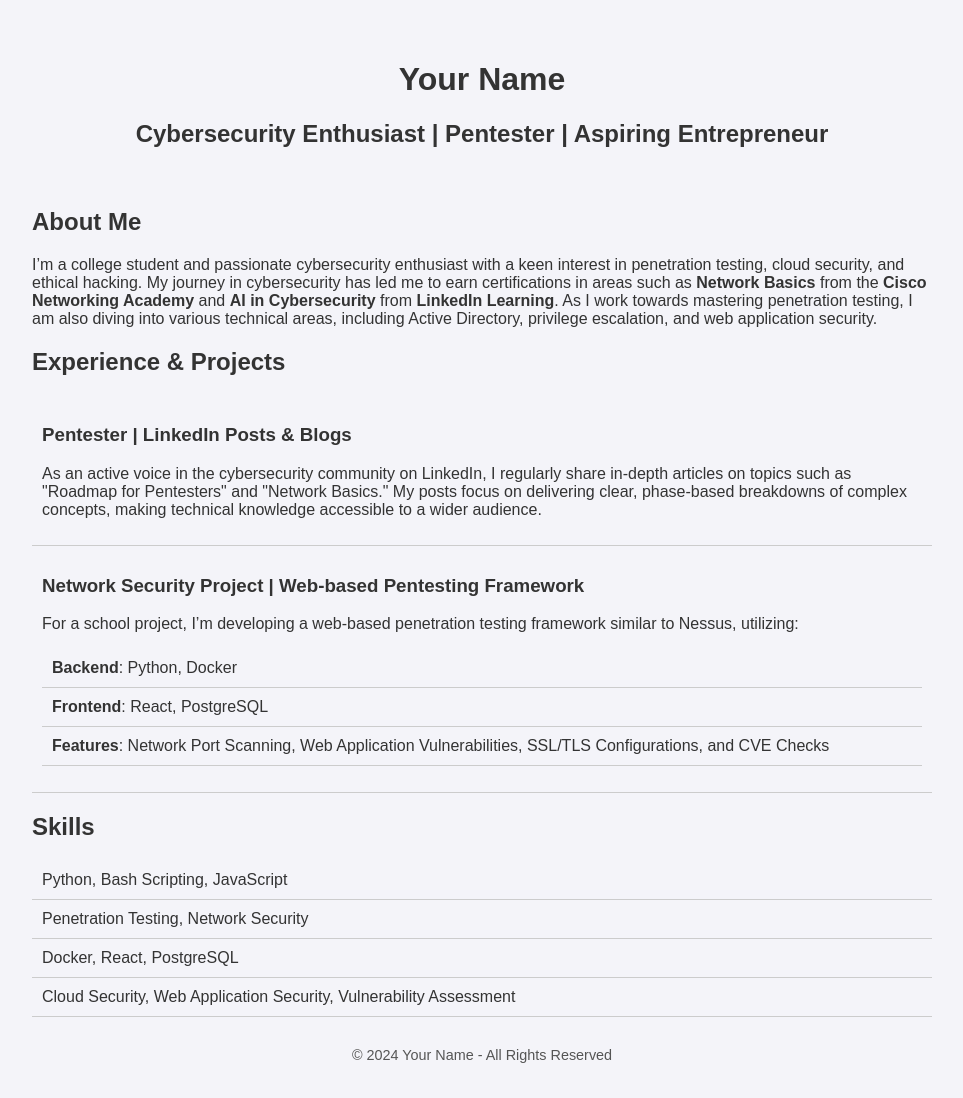
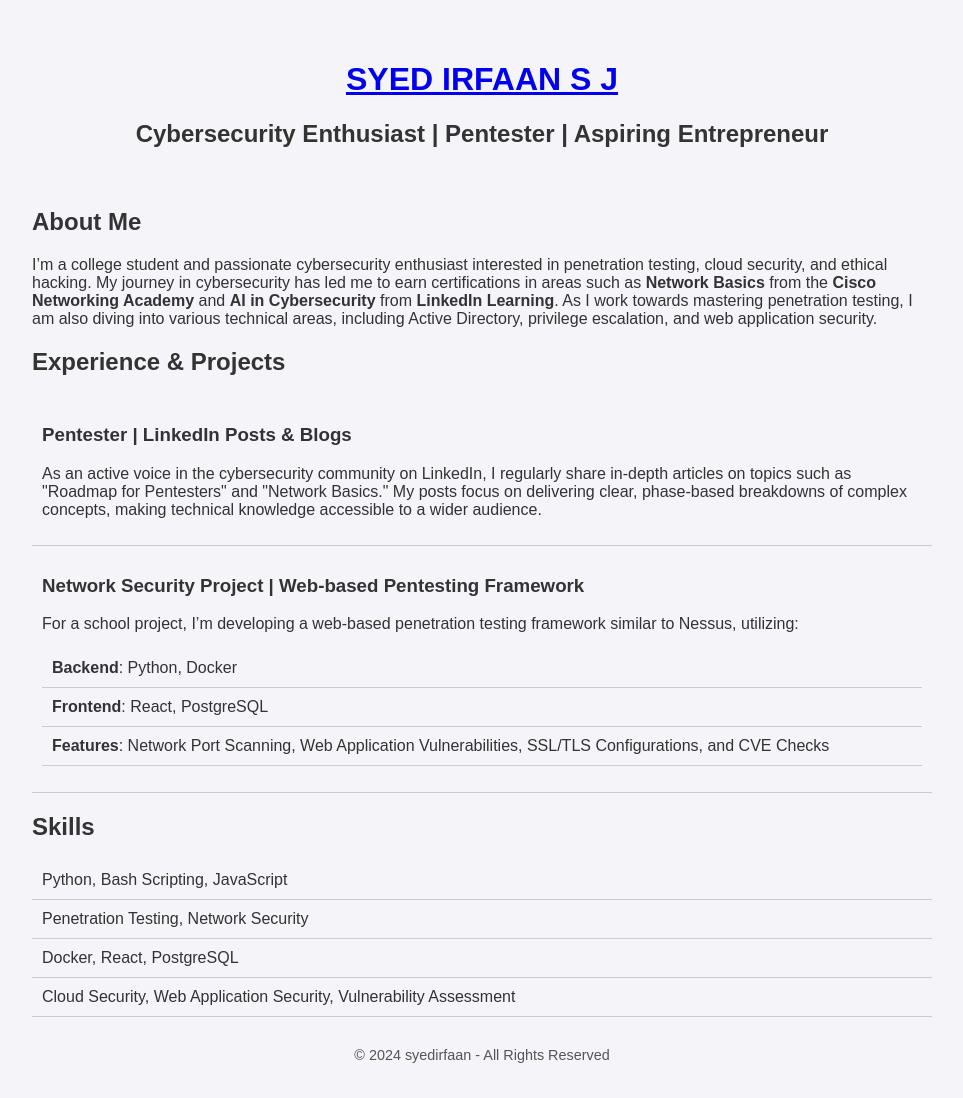
Before and after one commit to SYEDIRFAANSJ/SYEDIRFAANSJ.github.io, a plain HTML site: page index.html in a window 1280 px wide. Shown: the whole page, without its empty margins (158-1121 px from the left). Drawn offline with Linux system fonts and the light colour scheme.

Commit message:
Update index.html

```diff
--- a/index.html
+++ b/index.html
@@ -3,7 +3,7 @@
 <head>
     <meta charset="UTF-8">
     <meta name="viewport" content="width=device-width, initial-scale=1.0">
-    <title>Your Name - Portfolio</title>
+    <title>SYED IRFAAN S J</title>
     <style>
         body {
             font-family: Arial, sans-serif;
@@ -54,14 +54,14 @@
 
     <div class="container">
         <div class="header">
-            <h1>Your Name</h1>
+            <h1><a href="https://www.linkedin.com/in/syedirfaan/">SYED IRFAAN S J</a></h1>
             <h2>Cybersecurity Enthusiast | Pentester | Aspiring Entrepreneur</h2>
         </div>
 
         <section class="about">
             <h2>About Me</h2>
             <p>
-                I’m a college student and passionate cybersecurity enthusiast with a keen interest in penetration testing, cloud security, and ethical hacking. My journey in cybersecurity has led me to earn certifications in areas such as <strong>Network Basics</strong> from the <strong>Cisco Networking Academy</strong> and <strong>AI in Cybersecurity</strong> from <strong>LinkedIn Learning</strong>. As I work towards mastering penetration testing, I am also diving into various technical areas, including Active Directory, privilege escalation, and web application security.
+                I’m a college student and passionate cybersecurity enthusiast interested in penetration testing, cloud security, and ethical hacking. My journey in cybersecurity has led me to earn certifications in areas such as <strong>Network Basics</strong> from the <strong>Cisco Networking Academy</strong> and <strong>AI in Cybersecurity</strong> from <strong>LinkedIn Learning</strong>. As I work towards mastering penetration testing, I am also diving into various technical areas, including Active Directory, privilege escalation, and web application security.
             </p>
         </section>
 
@@ -99,7 +99,7 @@
         </section>
 
         <div class="footer">
-            <p>&copy; 2024 Your Name - All Rights Reserved</p>
+            <p>&copy; 2024 syedirfaan - All Rights Reserved</p>
         </div>
     </div>
 
```
